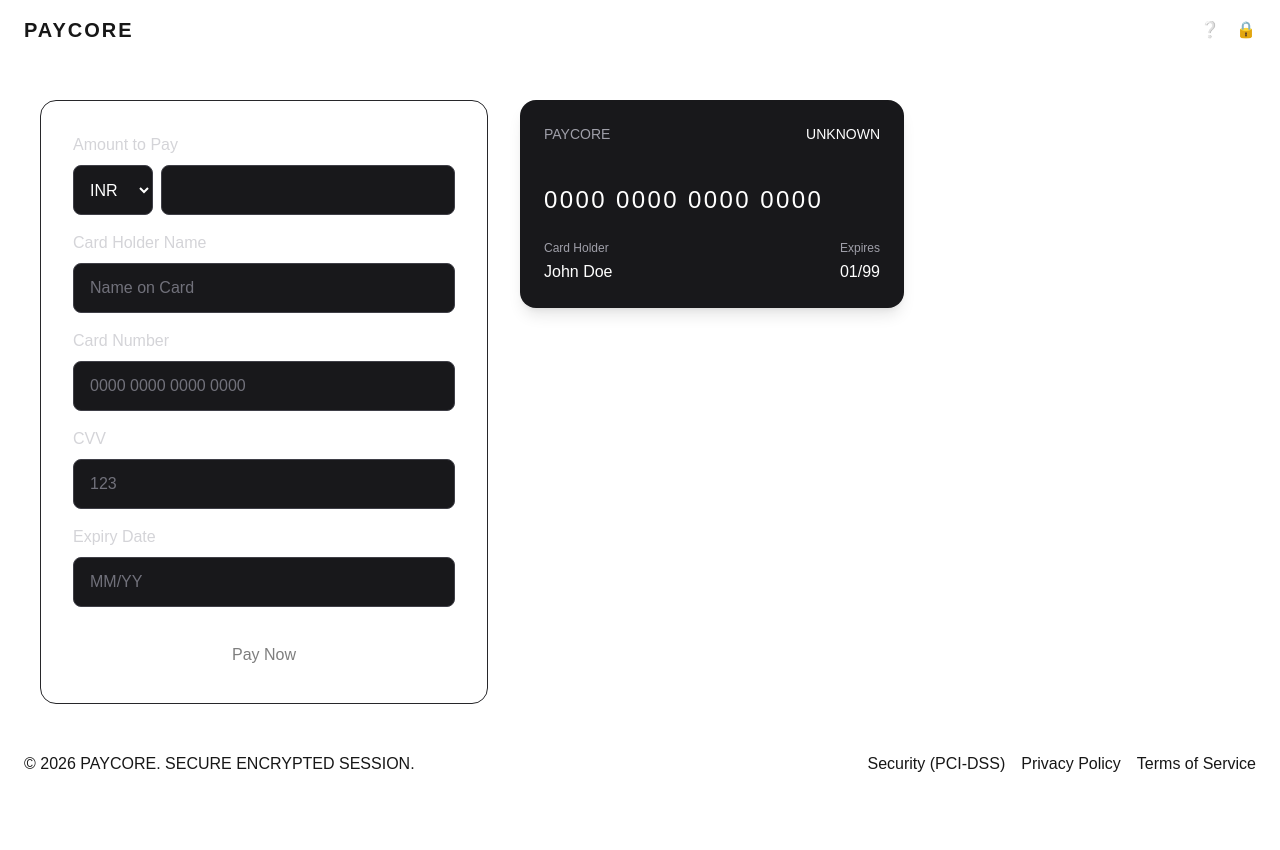
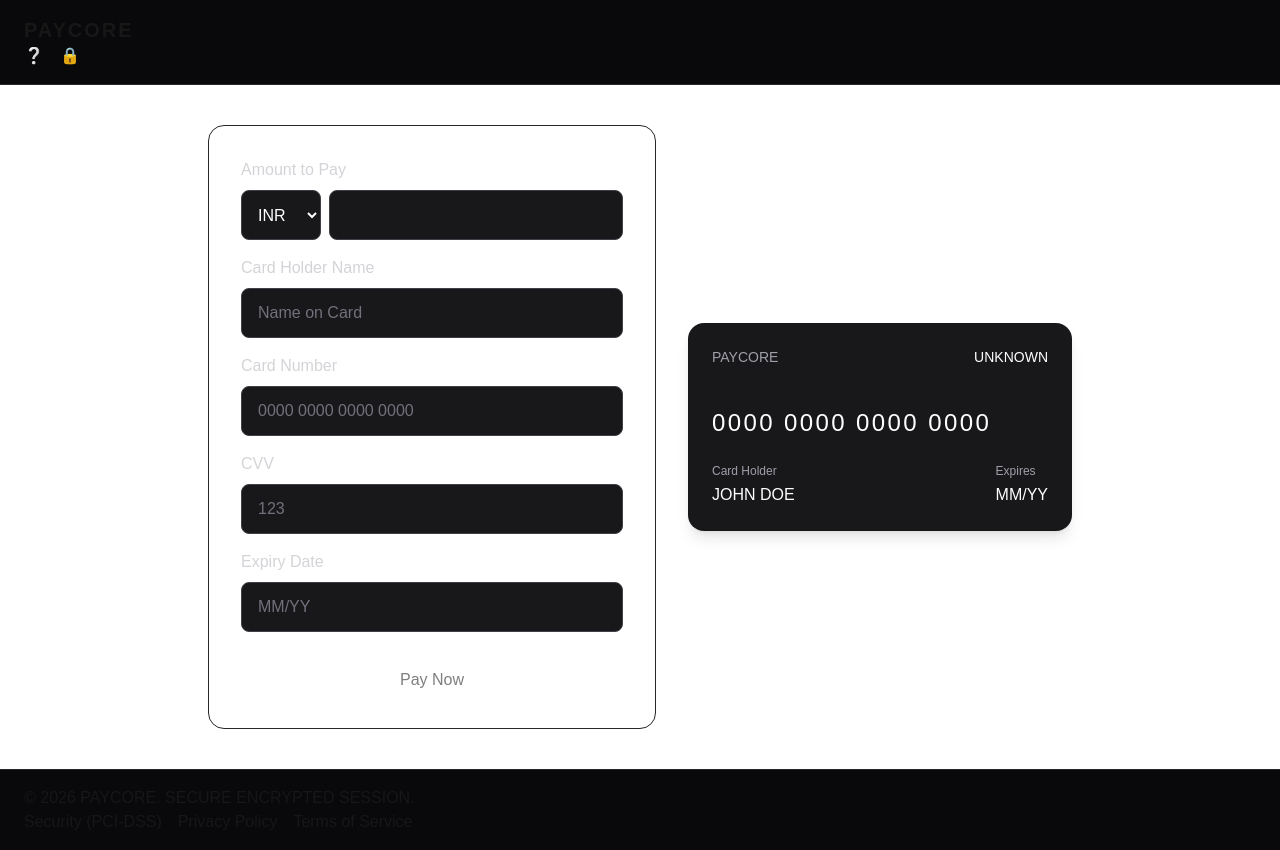
Before and after one commit to Hrithik06/payment-gateway-simulator, a Next.js app: page / in a window 1280 px wide. Before the commit the page ends 816 px from the top, so only its background shows below. Built offline with nearby package versions, Linux system fonts and the light colour scheme.

Commit message:
feat: update PaymentForm and PaymentLayout components for improved layout and styling

```diff
--- a/components/PaymentForm.tsx
+++ b/components/PaymentForm.tsx
@@ -43,19 +43,19 @@ export default function PaymentForm() {
   }, [status, reset]);
 
   return (
-    <div className="flex flex-col lg:flex-row gap-8 items-center lg:items-start ">
+    <div className="flex flex-col lg:flex-row lg:justify-center gap-8 items-center">
       <div className="order-1 lg:order-2 w-full max-w-sm">
         <CardPreview
-          cardNumber={watchedValues.cardNumber || "0000 0000 0000 0000"}
-          cardHolderName={watchedValues.cardHolderName || "John Doe"}
-          expiryDate={watchedValues.expiryDate || "01/99"}
+          cardNumber={watchedValues.cardNumber || ""}
+          cardHolderName={watchedValues.cardHolderName || ""}
+          expiryDate={watchedValues.expiryDate || ""}
           cardType={cardType}
         />
       </div>
-
+      <div className="order-2 lg:order-1 w-full max-w-md">
         <form
           onSubmit={handleSubmit(onSubmit)}
-        className="order-2 lg:order-1 w-full max-w-md flex flex-col gap-4  rounded-2xl border border-zinc-800 p-6"
+          className="flex flex-col gap-4 rounded-2xl border border-zinc-800 p-6"
         >
           <CardInput
             form={form}
@@ -72,5 +72,6 @@ export default function PaymentForm() {
           </button>
         </form>
       </div>
+    </div>
   );
 }
--- a/components/PaymentLayout.tsx
+++ b/components/PaymentLayout.tsx
@@ -14,16 +14,16 @@ export default function PaymentLayout() {
   }
 
   return (
-    <div className="min-h-screen flex flex-col bg-white dark:bg-zinc-950">
-      <header className="sticky top-0 z-10 w-full flex justify-between items-center px-6 py-4">
+    <div className="min-h-screen flex flex-col bg-white dark:bg-zinc-950 ">
+      <header className="w-full border-b border-zinc-800 bg-zinc-950 px-6 py-4">
         <Header />
       </header>
 
-      <main className="flex-1 p-10">
+      <main className="flex-1 px-6 py-10">
         <StatusScreen />
       </main>
 
-      <footer className="sticky bottom-0 w-full flex justify-between items-center p-6">
+      <footer className="w-full border-t border-zinc-800 bg-zinc-950 px-6 py-4">
         <Footer />
       </footer>
     </div>
--- a/utils/styles.ts
+++ b/utils/styles.ts
@@ -1,7 +1,8 @@
 export const inputStyles =
   "w-full rounded-lg border border-zinc-700 bg-zinc-900 px-4 py-3 text-white placeholder:text-zinc-500 outline-none focus:border-blue-500";
 
-export const labelStyles = "mb-2 text-base font-medium text-zinc-300";
+export const labelStyles =
+  "mb-2 text-sm lg:text-base font-medium text-zinc-300";
 
 export const errorStyles = "mt-1 text-sm text-red-400";
 
```
Lines whose indentation alone changed are shown as unchanged.
